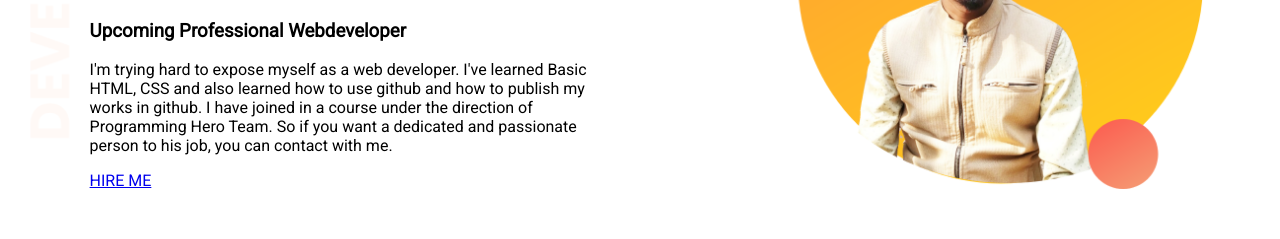
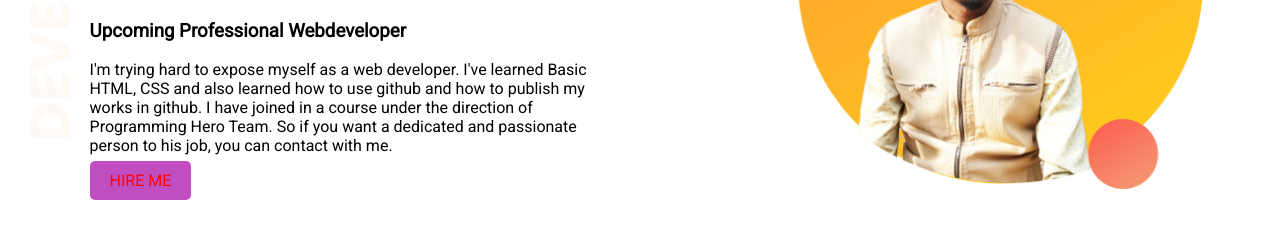
Before and after one commit to muhiu007/website-portfolio, a plain HTML site: page index.html in a window 1280 px wide. Shown: the part 221-460 px from the top of the page. Drawn offline with Linux system fonts and the light colour scheme.

Commit message:
hireme shaped

```diff
--- a/index.html
+++ b/index.html
@@ -15,7 +15,7 @@
             <H1 ><Span class="name">MUHI's</Span> World</H1>
             <H3>Upcoming Professional Webdeveloper </H3>
             <P>I'm trying hard to expose myself as a web developer. I've learned Basic HTML, CSS and also learned how to use github and how to publish my works in github. I have joined in a course under the direction of Programming Hero Team. So if you want a dedicated and passionate person to his job, you can contact with me.</P>
-           <a target="_blank" href="https://web.facebook.com/uddinmuhi">HIRE ME</a>
+           <a id="hireme" target="_blank" href="https://web.facebook.com/uddinmuhi">HIRE ME</a>
         </div>
         <Div class="oned">
             <img src="image 11.png" alt="">
--- a/styles.css
+++ b/styles.css
@@ -24,3 +24,11 @@ body{
 section{
    height: 500px;
 }
+#hireme{
+    text-decoration: none;
+    background-color: rgba(177, 31, 177, 0.788);
+    color: rgb(255, 4, 4);
+    padding: 10px 20px;
+    border-radius: 5px;
+    font-size:800;
+}
```
